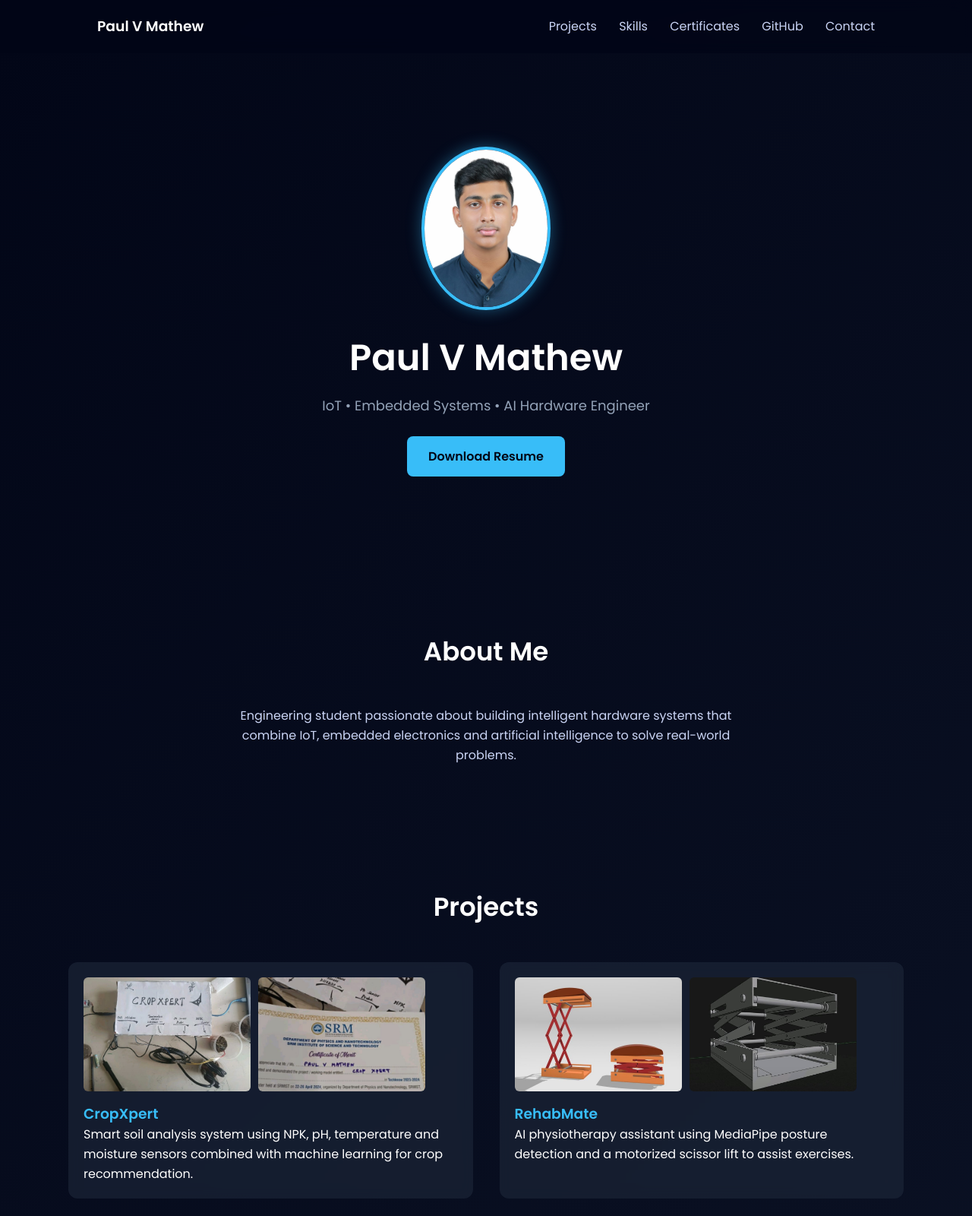
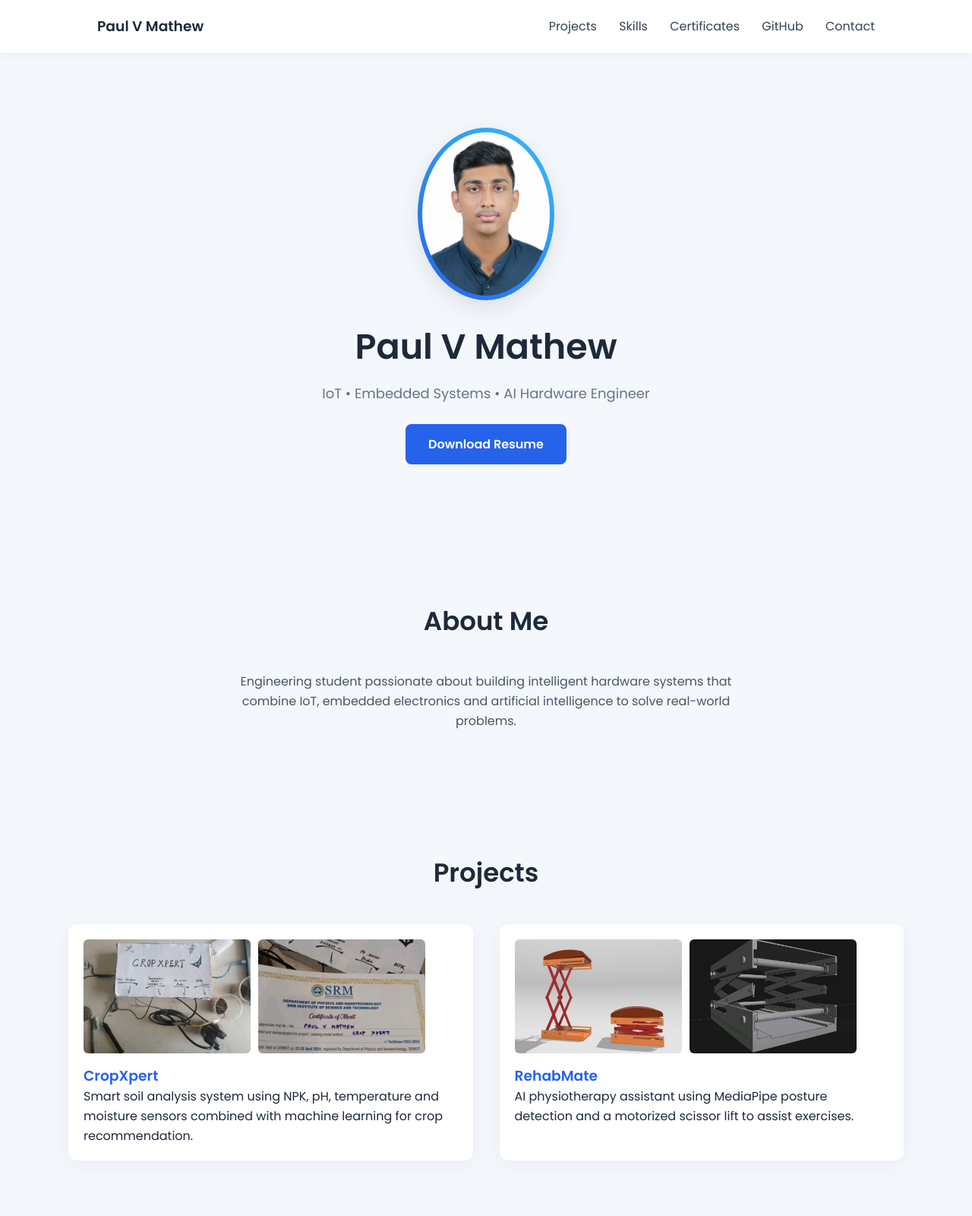
Before and after one commit to PaulVMathew05/paulvmathew05.github.io, a plain HTML site: page index.html in a window 1280 px wide. Shown: the top 1600 px of the page at 76% size. Drawn offline with Linux system fonts and the light colour scheme; no server answers.

Commit message:
Update index.html

```diff
--- a/index.html
+++ b/index.html
@@ -22,8 +22,8 @@ font-family:'Poppins',sans-serif;
 }
 
 body{
-background:linear-gradient(135deg,#020617,#0f172a);
-color:white;
+background:#f4f7fb;
+color:#1e293b;
 line-height:1.6;
 }
 
@@ -34,8 +34,8 @@ display:flex;
 justify-content:space-between;
 align-items:center;
 padding:20px 10%;
-background:rgba(2,6,23,0.8);
-backdrop-filter:blur(10px);
+background:white;
+box-shadow:0 2px 10px rgba(0,0,0,0.05);
 position:sticky;
 top:0;
 z-index:100;
@@ -46,7 +46,7 @@ font-weight:600;
 }
 
 nav a{
-color:#cbd5f5;
+color:#334155;
 text-decoration:none;
 margin-left:25px;
 font-weight:500;
@@ -54,13 +54,13 @@ transition:0.3s;
 }
 
 nav a:hover{
-color:#38bdf8;
+color:#2563eb;
 }
 
 /* HERO */
 
 .hero{
-height:85vh;
+height:80vh;
 display:flex;
 flex-direction:column;
 justify-content:center;
@@ -68,30 +68,33 @@ align-items:center;
 text-align:center;
 }
 
+/* PROFILE PIC */
+
 .hero img{
-width:170px;
+width:180px;
 border-radius:50%;
-border:4px solid #38bdf8;
+padding:6px;
+background:linear-gradient(45deg,#2563eb,#38bdf8);
 margin-bottom:25px;
-box-shadow:0 0 20px rgba(56,189,248,0.4);
+box-shadow:0 10px 30px rgba(0,0,0,0.1);
 }
 
 .hero h1{
-font-size:48px;
+font-size:46px;
 font-weight:600;
 }
 
 .hero p{
-color:#94a3b8;
+color:#64748b;
 margin-top:10px;
 font-size:18px;
 }
 
 .btn{
 margin-top:25px;
-padding:14px 28px;
-background:#38bdf8;
-color:#020617;
+padding:14px 30px;
+background:#2563eb;
+color:white;
 border-radius:8px;
 text-decoration:none;
 font-weight:600;
@@ -99,8 +102,8 @@ transition:0.3s;
 }
 
 .btn:hover{
-transform:translateY(-3px);
-box-shadow:0 6px 20px rgba(56,189,248,0.4);
+background:#1d4ed8;
+transform:translateY(-2px);
 }
 
 /* SECTION */
@@ -115,7 +118,7 @@ padding:80px 0;
 .section-title{
 text-align:center;
 font-size:34px;
-margin-bottom:45px;
+margin-bottom:40px;
 }
 
 /* PROJECTS */
@@ -127,16 +130,16 @@ gap:35px;
 }
 
 .project{
-background:rgba(30,41,59,0.6);
+background:white;
 padding:20px;
 border-radius:12px;
-backdrop-filter:blur(8px);
+box-shadow:0 5px 25px rgba(0,0,0,0.05);
 transition:0.3s;
 }
 
 .project:hover{
 transform:translateY(-6px);
-box-shadow:0 10px 30px rgba(0,0,0,0.4);
+box-shadow:0 10px 30px rgba(0,0,0,0.1);
 }
 
 .gallery{
@@ -161,7 +164,7 @@ text-align:center;
 
 .skill{
 display:inline-block;
-background:#1e293b;
+background:#e2e8f0;
 padding:10px 18px;
 margin:8px;
 border-radius:25px;
@@ -181,35 +184,32 @@ width:100%;
 border-radius:10px;
 transition:0.3s;
 cursor:pointer;
+box-shadow:0 4px 15px rgba(0,0,0,0.05);
 }
 
 .certificates img:hover{
 transform:scale(1.05);
-box-shadow:0 8px 25px rgba(0,0,0,0.4);
 }
 
 /* GITHUB */
 
 .github-project{
-background:#1e293b;
+background:white;
 padding:20px;
 border-radius:10px;
 margin-bottom:15px;
-transition:0.3s;
-}
-
-.github-project:hover{
-transform:translateY(-4px);
+box-shadow:0 5px 20px rgba(0,0,0,0.05);
 }
 
 /* FOOTER */
 
 footer{
-background:#020617;
+background:white;
 text-align:center;
 padding:25px;
-color:#94a3b8;
+color:#64748b;
 margin-top:40px;
+border-top:1px solid #e2e8f0;
 }
 
 </style>
@@ -248,7 +248,7 @@ margin-top:40px;
 
 <h2 class="section-title">About Me</h2>
 
-<p style="text-align:center;max-width:700px;margin:auto;color:#cbd5f5">
+<p style="text-align:center;max-width:700px;margin:auto;color:#475569">
 
 Engineering student passionate about building intelligent hardware
 systems that combine IoT, embedded electronics and artificial
@@ -271,7 +271,7 @@ intelligence to solve real-world problems.
 <img src="crop2.jpg">
 </div>
 
-<h3 style="color:#38bdf8">CropXpert</h3>
+<h3 style="color:#2563eb">CropXpert</h3>
 
 <p>
 Smart soil analysis system using NPK, pH, temperature and moisture sensors combined with machine learning for crop recommendation.
@@ -286,7 +286,7 @@ Smart soil analysis system using NPK, pH, temperature and moisture sensors combi
 <img src="rehab2.jpg">
 </div>
 
-<h3 style="color:#38bdf8">RehabMate</h3>
+<h3 style="color:#2563eb">RehabMate</h3>
 
 <p>
 AI physiotherapy assistant using MediaPipe posture detection and a motorized scissor lift to assist exercises.
@@ -347,7 +347,7 @@ AI physiotherapy assistant using MediaPipe posture detection and a motorized sci
 <p style="text-align:center">
 
 GitHub:
-<a style="color:#38bdf8" href="https://github.com/PaulVMathew05">
+<a style="color:#2563eb" href="https://github.com/PaulVMathew05">
 github.com/PaulVMathew05
 </a>
 
@@ -381,7 +381,7 @@ output+=`
 
 <p>${repo.description || "No description available"}</p>
 
-<a style="color:#38bdf8" href="${repo.html_url}" target="_blank">View Repository</a>
+<a style="color:#2563eb" href="${repo.html_url}" target="_blank">View Repository</a>
 
 </div>
 
```
